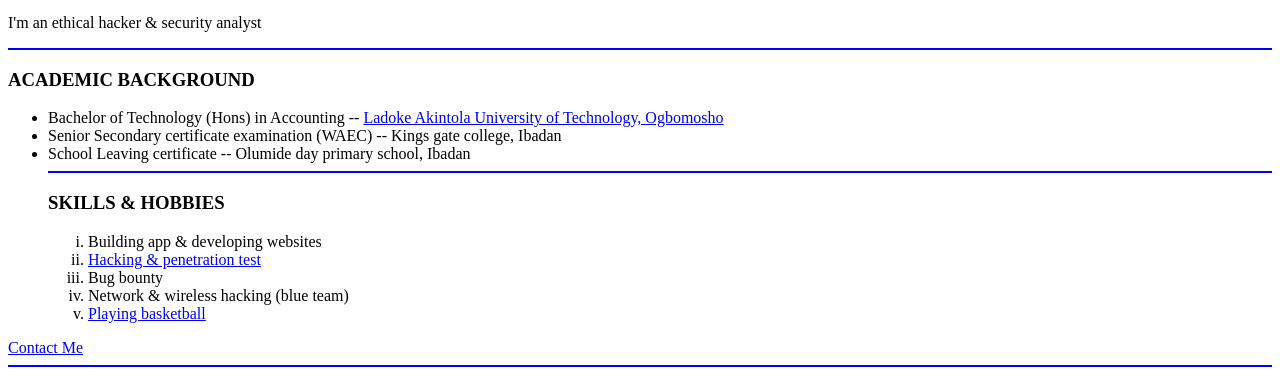
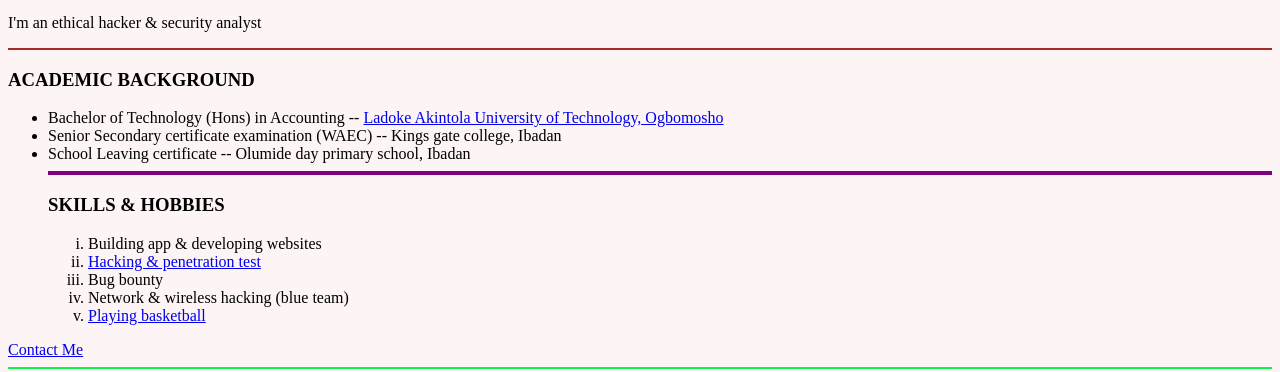
Before and after one commit to blackparadox7/cv, a plain HTML site: page index.html in a window 1280 px wide. Shown: the part 424-796 px from the top of the page. Drawn offline with Linux system fonts and the light colour scheme.

Commit message:
Add files via upload

```diff
--- a/index.html
+++ b/index.html
@@ -4,7 +4,7 @@
     <meta charset="utf-8">
     <title> Black-paradox </title>
   </head>
-  <body>
+  <body style=" background-color:#FDF4F5">
     <table cellspacing=30>
       <td><img src="images/black-paradox.jpg" alt="Black-paradox image"></td>
       <td><h1> <strong>Black-paradox CV</strong> </h1>
@@ -14,13 +14,13 @@
     <h1> <strong>FITTYK CHECK </strong> </h1>
     <p><em>Founder of 'TODAY'S CYBERSECURITY TIPS' on instagram</em></p>
     <p> I'm an ethical hacker & security analyst</p>
-    <hr color=blue size=2>
+    <hr color=brown size=2>
     <h3>ACADEMIC BACKGROUND</h3>
     <ul>
       <li>Bachelor of Technology (Hons) in Accounting   --    <a href="https://www.lautech.edu.ng/">Ladoke Akintola University of Technology, Ogbomosho</a></li>
       <li>Senior Secondary certificate examination (WAEC) --   Kings gate college, Ibadan</li>
       <li>School Leaving certificate                   --      Olumide day primary school, Ibadan  </li>
-    <hr color=blue>
+    <hr color=purple size=4>
      <h3>SKILLS & HOBBIES</h3>
       <ol type="i">
         <li>Building app & developing websites</li>
@@ -31,7 +31,7 @@
       </ol>
     </ul>
     <a href="Contact.html">Contact Me </a>
-<hr color=blue>
+<hr color=#sFDF4F5>
 <table>
   <thead>
     <tr>
```
